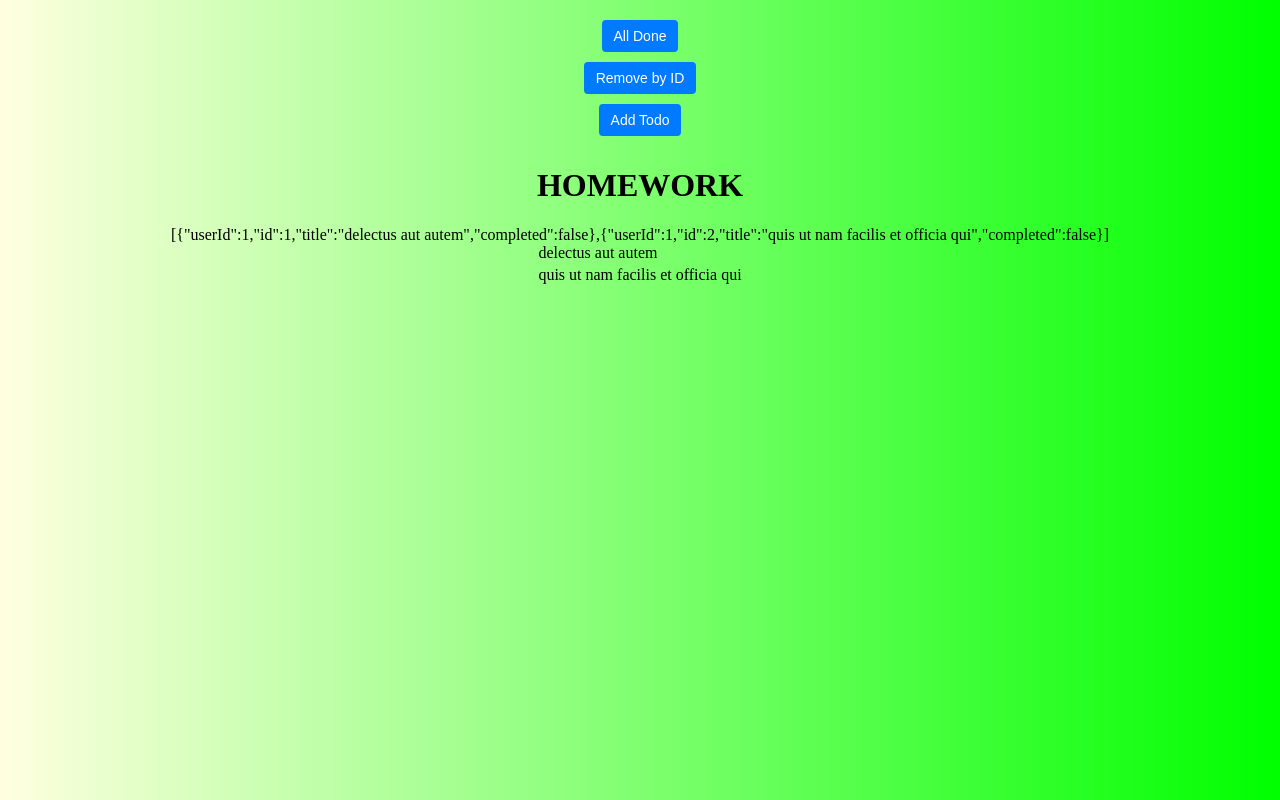
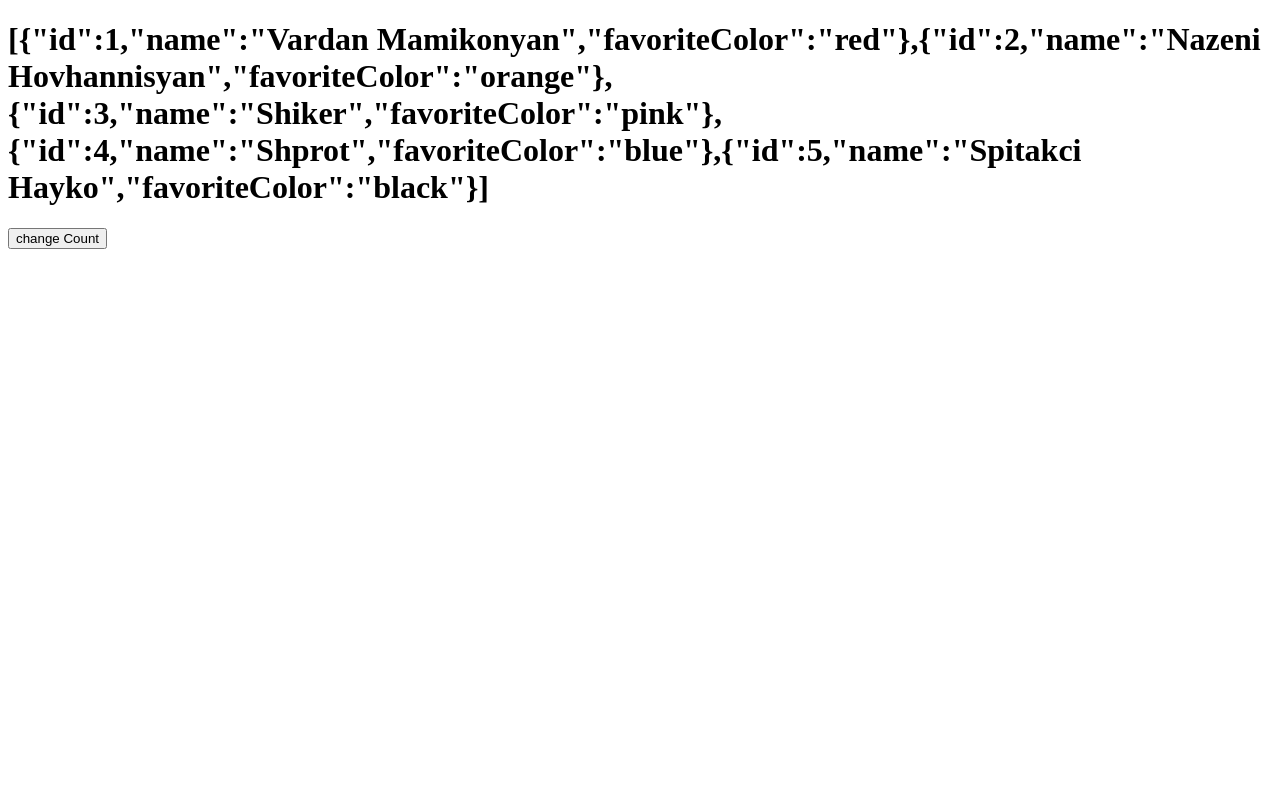
Before and after one commit to BrownEdgar/React_developers, a React (Vite) app: page / in a window 1280 px wide. Built offline with nearby package versions, Linux system fonts and the light colour scheme.

Commit message:
added , homework incompleted

```diff
--- a/src/App.jsx
+++ b/src/App.jsx
@@ -1,47 +1,15 @@
-import React from 'react';
-import { useSelector, useDispatch } from 'react-redux';
-import { allDone, removeById, addTodo } from './app/features/todoSlice';
-import "./App.scss"
-
+import React, { useEffect } from 'react'
+import { useSelector , useDispatch} from 'react-redux'
 
 export default function App() {
-    const todos = useSelector(state => state.todos);
-    const dispatch = useDispatch();
-
-    const handleAllDone = () => {
-        dispatch(allDone());
-      };
-
-      const handleRemoveById = (id) => {
-        dispatch(removeById(id));
-      };
-
-      const handleAddTodo = (todo) => {
-        dispatch(addTodo(todo));
-      };
-
-      const toJson = () => {
-        return JSON.stringify(todos);
-      };
-
-      const drawTodos = () => {
-        return (
-          <ul>
-            {todos.map(todo => (
-              <li key={todo.id}>{todo.title}</li>
-            ))}
-          </ul>
-        );
-      };
-
-  return (
-    <div className='App'>
-    <button onClick={handleAllDone}>All Done</button>
-    <button onClick={() => handleRemoveById(1)}>Remove by ID</button>
-    <button onClick={() => handleAddTodo({ id: 3, title: "New Todo", completed: false })}>Add Todo</button>
-    <h1>HOMEWORK</h1>
-    <div>{toJson()}</div>
-    {drawTodos()}
-  </div>
-  )
+	const dispatch = useDispatch()
+	const handleChange = () =>{
+	}
+	const users = useSelector(state => state.users)
+	return(
+		<div>
+			<h1>{JSON.stringify(users)}</h1>
+			<button onClick={handleChange}>change Count</button>
+		</div>
+	)
 }
--- /dev/null
+++ b/src/app/features/users/usersSlice.js
@@ -0,0 +1,40 @@
+import { createSlice } from '@reduxjs/toolkit';
+
+const usersSlice = createSlice({
+    name:"users",
+    initialState:[
+        {
+            id:1,
+            name:"Vardan Mamikonyan",
+            favoriteColor:"red"
+        },
+        {
+            id:2,
+            name:"Nazeni Hovhannisyan",
+            favoriteColor:"orange"
+
+        },
+        {
+            id:3,
+            name:"Shiker",
+            favoriteColor:"pink"
+
+        },
+        {
+            id:4,
+            name:"Shprot",
+            favoriteColor:"blue"
+        },
+        {
+            id:5,
+            name:"Spitakci Hayko",
+            favoriteColor:"black"
+        }
+
+    ],
+    reducers:{
+
+    }
+})
+
+export default usersSlice.reducer;
--- a/src/app/store.js
+++ b/src/app/store.js
@@ -1,9 +1,11 @@
 import { configureStore } from '@reduxjs/toolkit';
 import todoSlice from './features/todoSlice';
+import usersSlice from './features/users/usersSlice';
 
 const store = configureStore({
   reducer: {
     todos: todoSlice,
+    users: usersSlice,
   },
 });
 
```
